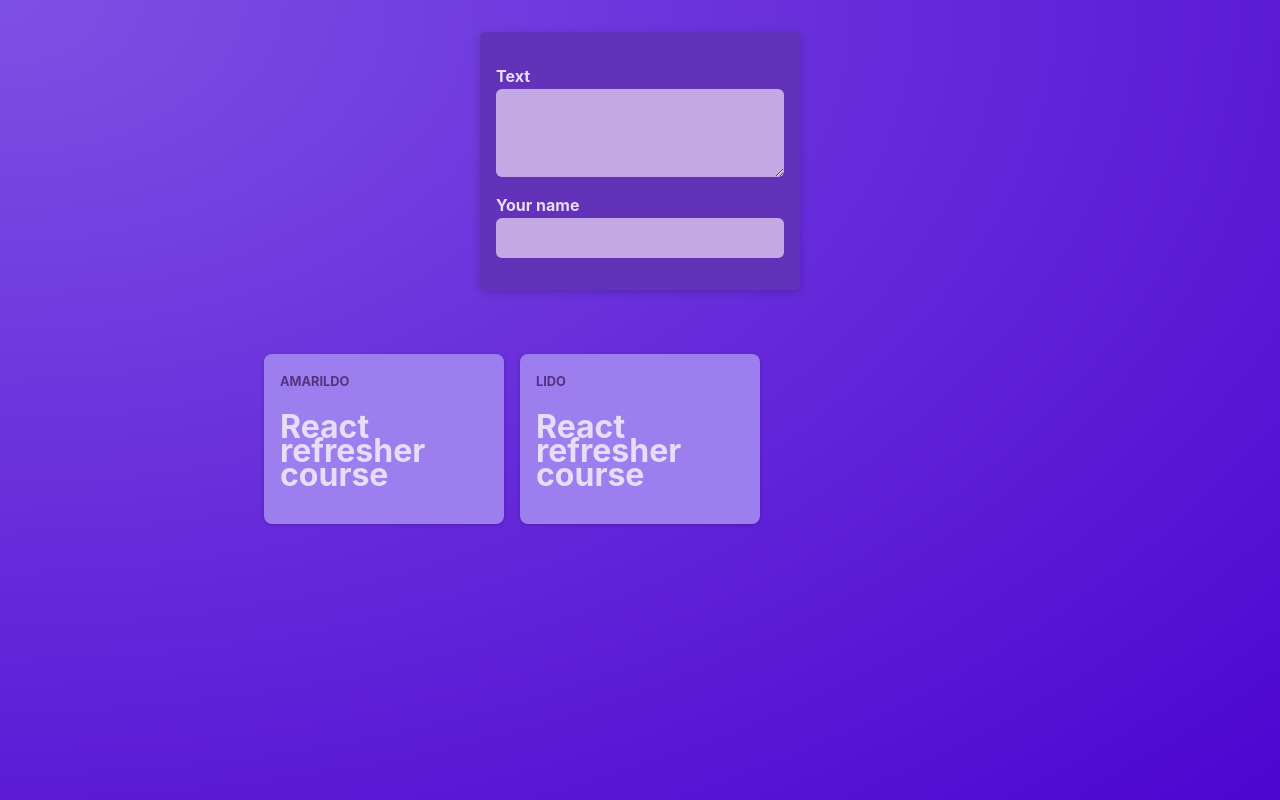
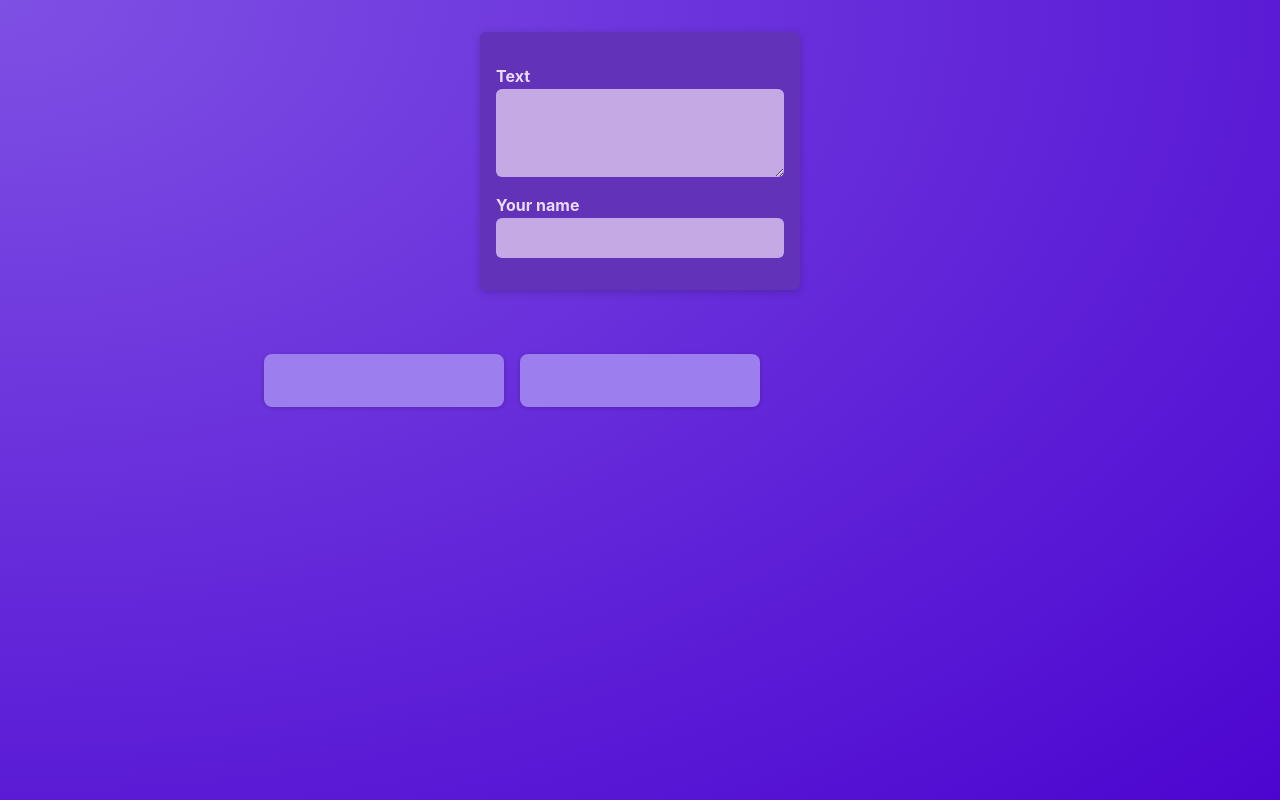
Before and after one commit to Amarildo05/React-refresher-2, a React (Vite) app: page / in a window 1280 px wide. Built offline with nearby package versions, Linux system fonts and the light colour scheme.

Commit message:
useState/lifting state up

```diff
--- a/src/components/NewPost.jsx
+++ b/src/components/NewPost.jsx
@@ -1,19 +1,15 @@
 import classes from "./NewPost.module.css";
 
-export default function NewPost() {
-  function changeBodyHandler(event) {
-    console.log(event.target.value);
-  }
-
+export default function NewPost(props) {
   return (
     <form className={classes.form}>
       <p>
         <label htmlFor="body">Text</label>
-        <textarea id="body" required rows={3} onChange={changeBodyHandler} />
+        <textarea id="body" required rows={3} onChange={props.onBodyChange} />
       </p>
       <p>
         <label htmlFor="name">Your name</label>
-        <input type="text" id="name" required />
+        <input type="text" id="name" required onChange={props.onAuthorChange} />
       </p>
     </form>
   );
--- a/src/components/Post.jsx
+++ b/src/components/Post.jsx
@@ -1,16 +1,10 @@
 import classes from "./Post.module.css";
 
-const names = ["Amarildo", "Lido"];
-const content = ["React refresher course", "React updated course"];
-
 export default function Post() {
-  const chosenName = Math.random() > 0.5 ? names[0] : names[1];
-  const choseContent = Math.random() > 0.5 ? content[0] : content[1];
-
   return (
     <li className={classes.post}>
-      <h1 className={classes.author}>{chosenName}</h1>
-      <h1 className={classes.body}>{choseContent}</h1>
+      <h1 className={classes.author}></h1>
+      <h1 className={classes.body}></h1>
     </li>
   );
 }
--- a/src/components/PostsList.jsx
+++ b/src/components/PostsList.jsx
@@ -1,14 +1,29 @@
+import { useState } from "react";
 import NewPost from "./NewPost";
 import Post from "./Post";
 import classes from "./PostsList.module.css";
 
 export default function PostsList() {
+  const [enteredBody, setEnteredBody] = useState("");
+  const [enteredAuthor, setEnteredAuthor] = useState("");
+
+  function bodyChangeHandler(event) {
+    setEnteredBody(event.target.value);
+  }
+
+  function authorChangeHandler(event) {
+    setEnteredAuthor(event.target.value);
+  }
+
   return (
     <>
-      <NewPost />
+      <NewPost
+        onBodyChange={bodyChangeHandler}
+        onAuthorChange={authorChangeHandler}
+      />
       <ul className={classes.posts}>
-        <Post />
-        <Post />
+        <Post author={enteredAuthor} body={enteredBody} />
+        <Post author="Amarildo" body="Check out the full course!" />
       </ul>
     </>
   );
```
